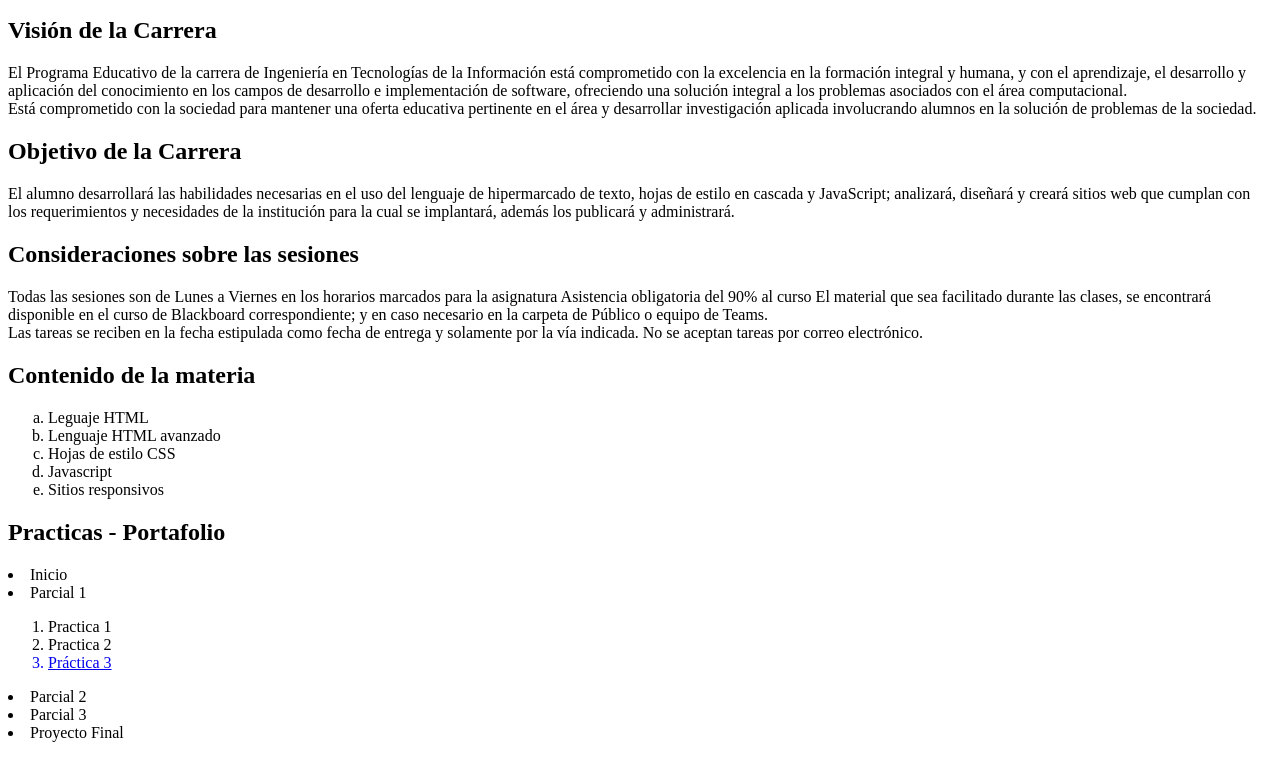
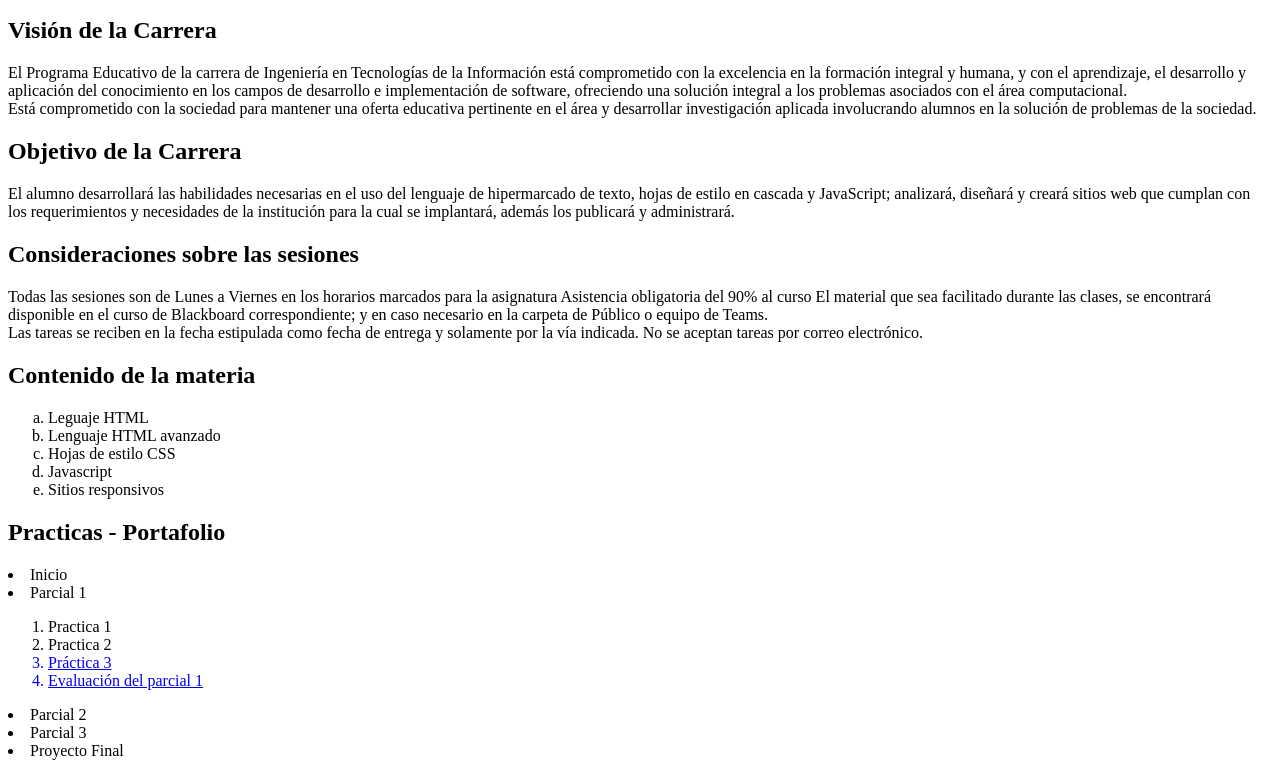
Before and after one commit to Isaias299/portafolio, a plain HTML site: page index.html in a window 1280 px wide. Shown: the part 682-1450 px from the top of the page. Drawn offline with Linux system fonts and the light colour scheme.

Commit message:
Update index.html

```diff
--- a/index.html
+++ b/index.html
@@ -81,6 +81,7 @@ No se aceptan tareas por correo electrónico.
 		<li>Practica 1</li>
 		<li>Practica 2</li>
 		<a href="proyecto 3.html"><li>Práctica 3</li></a>
+		<a href="examen.html"><li>Evaluación del parcial 1 </li></a>
 	</ol>
 	<li>Parcial 2</li>
 	<li>Parcial 3</li>
```
